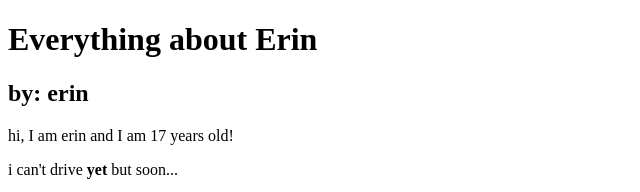
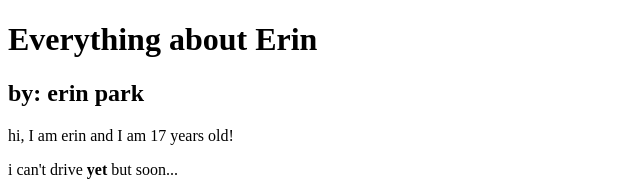
Before and after one commit to ErinnParkk/MyPersonalWebsite, a plain HTML site: page ParkE_PersonalWebsite/index.html in a window 1280 px wide. Shown: the top 192 px of the page, 0-640 px from the left. Drawn offline with Linux system fonts and the light colour scheme.

Commit message:
added last name

```diff
--- a/ParkE_PersonalWebsite/index.html
+++ b/ParkE_PersonalWebsite/index.html
@@ -11,7 +11,7 @@
     <body>
         <header>
             <h1> Everything about Erin </h1>
-            <h2> by: erin </h2>
+            <h2> by: erin park </h2>
             <p> hi, I am erin and I am 17 years old! </p>
             <p> i can't drive <strong>yet</strong> but soon... </p>
         </header>
```
